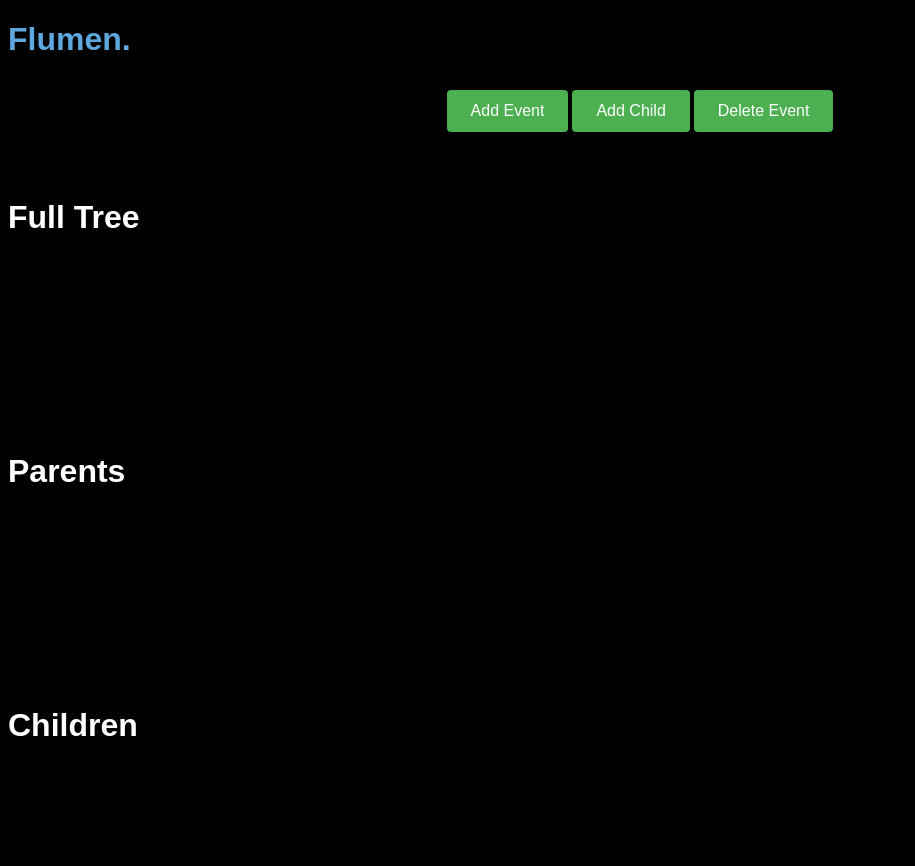
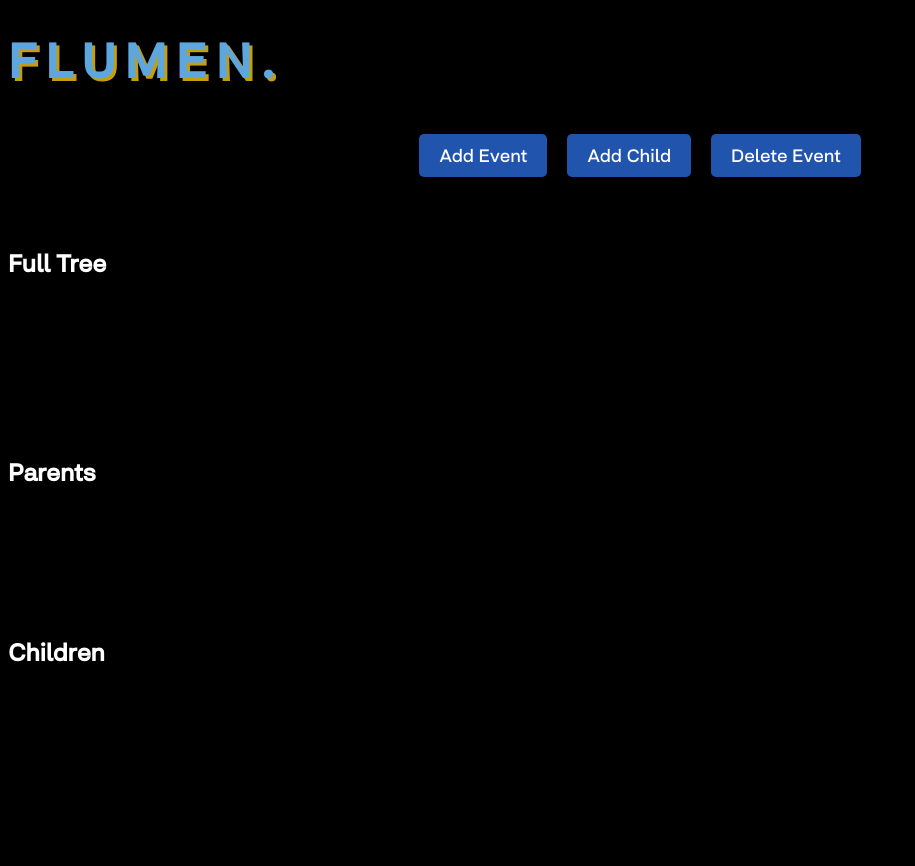
Before and after one commit to gholtzap/Flumen, a Flask app: page / in a window 1280 px wide. Shown: the whole page, without its empty margins (0-915 px from the left). After the commit the page ends 662 px from the top, so only its background shows below. Run offline with Flask 2, Linux system fonts and the light colour scheme.

Commit message:
looks pretty now! :)

```diff
--- a/static/css/styles.css
+++ b/static/css/styles.css
@@ -1,7 +1,27 @@
+@font-face {
+    font-family: "Salma";
+    src: url("/static/fonts/salma-pro-font/SalmaproMedium-0Wooo.otf") format("opentype");
+}
+
+
+h1 {
+    font-family: "Salma", sans-serif;
+    font-size: 3rem;
+    font-weight: bold;
+    text-transform: uppercase;
+    letter-spacing: 0.2em;
+    color: #2a2a2a;
+    text-shadow: 3px 3px 0px #c49d10;
+}
+
+
+*:not(h1) {
+    font-family: "Salma", sans-serif;
+}
+
 body {
     font-family: Arial, sans-serif;
     background-color: black;
-    font-color: pink;
 }
 
 .buttons {
@@ -11,19 +31,45 @@
     min-height: 1vh;
 }
 
+
+
 .modern-button {
-    background-color: #4CAF50;
+    display: inline-block;
+    padding: 10px 20px;
+    margin: 10px;
+    font-size: 18px;
+    text-align: center;
+    text-decoration: none;
+    border-radius: 5px;
     border: none;
-    color: white;
-    text-align: center;
-    display: inline-block;
-    font-size: 16px;
-    padding: 12px 24px;
-    margin: 10px 2px;
+    box-shadow: 0 4px 6px rgba(10, 7, 7, 0.2);
+    background-color: #2154ad;
+    color: #fff;
     cursor: pointer;
-    border-radius: 4px;
-    transition: background-color 0.3s;
+    transition: background-color 0.3s ease;
+}
 
+#close-popup-btn {
+    position: absolute;
+    top: 0;
+    right: 0;
+    margin: 10px;
+    padding: 5px 10px;
+    font-size: 20px;
+    font-weight: bold;
+    color: #333;
+    border: none;
+    background-color: transparent;
+    cursor: pointer;
+  }
+
+
+#close-popup-btn:hover {
+  color: #ff0000;
+}
+
+.modern-button:hover {
+    background-color: #ca9e0b;
 }
 
 .full_tree {
--- a/static/js/scripts.js
+++ b/static/js/scripts.js
@@ -4,6 +4,14 @@
 
 function showPopupAddChild() {
     $("#popup-form-add-child").show();
+}
+
+function closeForm(){
+    $('#popup-form').hide();
+}
+
+function closeFormAddChild() {
+    $('#popup-form-add-child').hide();
 }
 
 function submitForm() {
--- a/templates/index.html
+++ b/templates/index.html
@@ -6,7 +6,7 @@
     <meta name="viewport" content="width=device-width, initial-scale=1.0">
     <link rel="stylesheet" href="{{ url_for('static', filename='css/styles.css') }}">
 
-    <title>Flumen</title>
+    <title class="flumen_title">Flumen</title>
     <script src="https://code.jquery.com/jquery-3.6.0.min.js"></script>
     <script src="{{ url_for('static', filename='js/scripts.js') }}"></script>
 </head>
@@ -23,21 +23,22 @@
 
         <div class="trees_output">
             <br></br>
-            <h1 class = 'full-tree-output-title'>Full Tree<h1>
-            <br></br>
-            <pre class = "full_tree">{{ full_tree }}</pre>
-            <br></br>
-            <h1 class = 'parents-output-title'>Parents<h1>
-            <br></br>
-            <pre class = "parents">{{ parents }}</pre>
-            <br></br>
-            <h1 class = 'children-output-title'>Children<h1>
-            <br></br>
-            <pre class = "children">{{ children }}</pre>
+            <h2 class = 'full-tree-output-title'>Full Tree<h2>
+
+            <h2><br></br><pre class = "full_tree">{{ full_tree }}</pre><br></br></h2>
+
+            <h2 class = 'parents-output-title'>Parents<h2>
+
+            <h3><br></br><pre class = "parents">{{ parents }}</pre><br></br></h2>
+
+            <h2 class = 'children-output-title'>Children<h2>
+
+            <h2><br></br><pre class = "children">{{ children }}</pre><br></br></h2>
 
         </div>
 
         <div id="popup-form">
+            <button id="close-popup-btn" onclick="closeForm()">x</button>
             <form onsubmit="return submitForm();">
                 <label for="textfield">Enter name of event:</label>
                 <input type="text" id="textfield" name="textfield">
@@ -46,6 +47,7 @@
         </div>
 
         <div id="popup-form-add-child">
+            <button id="close-popup-btn" onclick="closeFormAddChild()">x</button>
             <form onsubmit="return submitFormChild();">
                 <label for="nameChild">Enter name of event:</label>
                 <input type="text" id="nameChild" name="nameChild">
```
Also changed, not shown: other parts of static/css/styles.css (+72 -2 lines), static/fonts/salma-pro-font/SalmaproMedium-0Wooo.otf (added), static/fonts/salma-pro-font/SalmaproMediumnarrow-VG5v6.otf (added).
